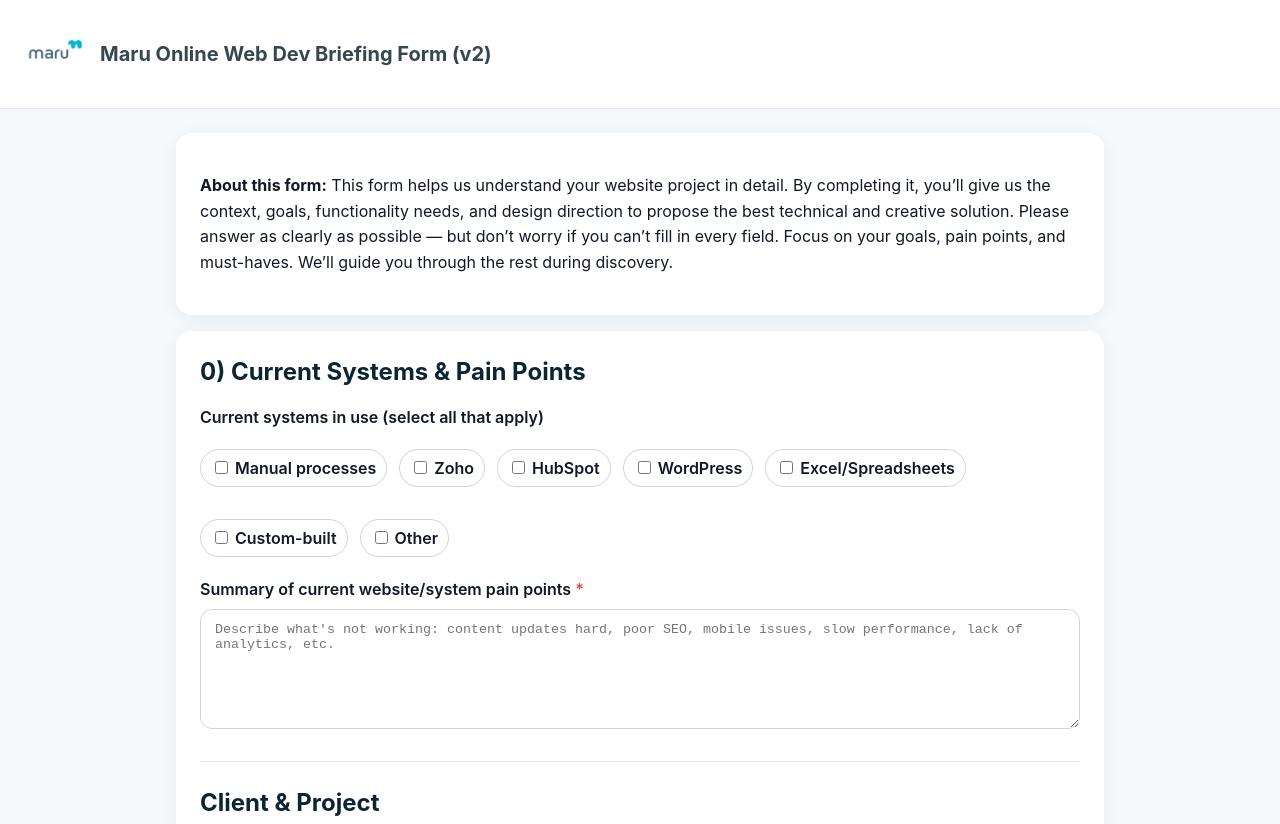
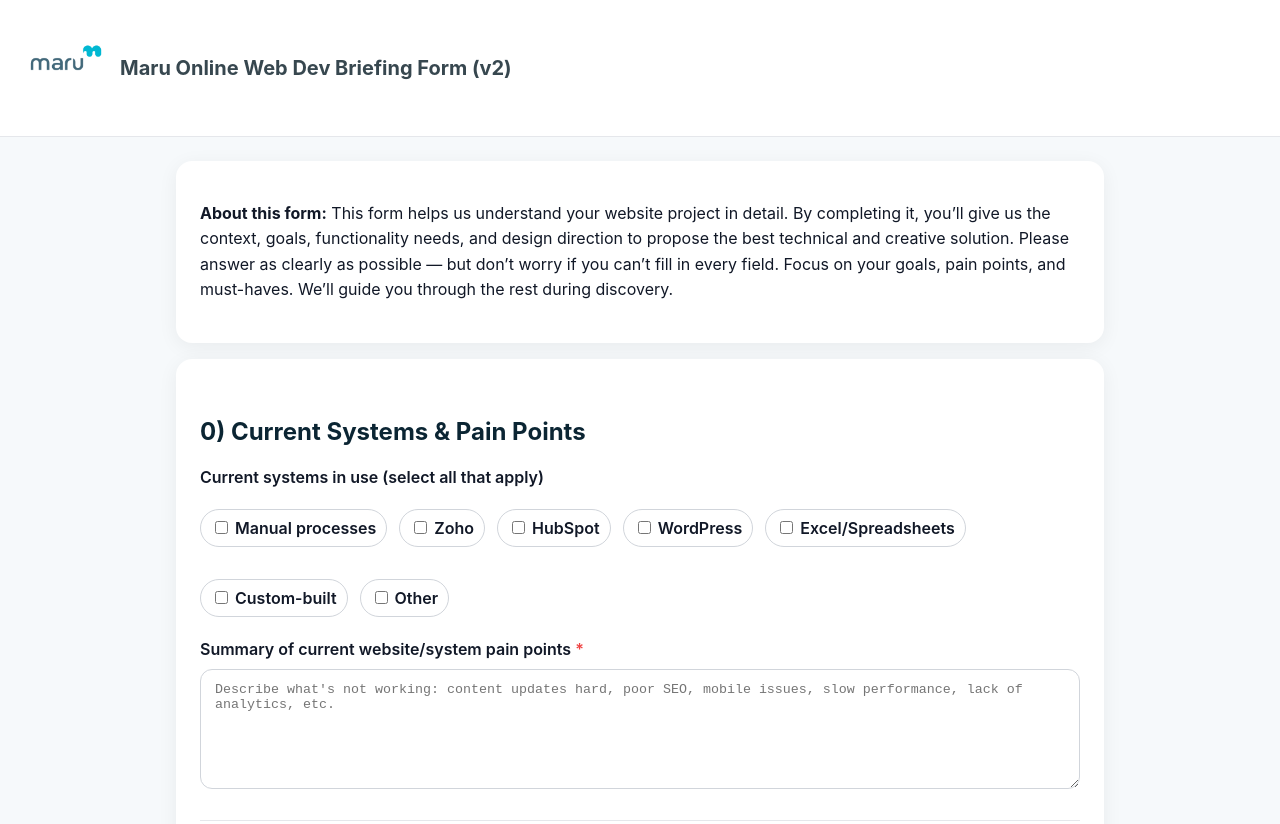
Before and after one commit to Jimmy-Motsei/maru-briefing-forms, a plain HTML site: page maru-web-dev-briefing-v2.html in a window 1280 px wide. Shown: the top 824 px of the page. Drawn offline with Linux system fonts and the light colour scheme.

Commit message:
Fix logo size and increase heading spacing for better visual separation

```diff
--- a/maru-web-dev-briefing-v2.html
+++ b/maru-web-dev-briefing-v2.html
@@ -8,7 +8,9 @@
   </head>
   <body>
     <header class="header">
-      <img src="assets/maru-logo.png" alt="Maru Online logo" />
+      <a href="https://www.maruonline.com" target="_blank" rel="noopener">
+        <img src="assets/maru-logo.png" alt="Maru Online logo" />
+      </a>
       <div class="title">Maru Online Web Dev Briefing Form (v2)</div>
     </header>
     <main class="container">
--- a/styles.css
+++ b/styles.css
@@ -29,7 +29,12 @@ body {
   z-index: 5;
 }
 .header img {
-  height: 60px;
+  height: 80px; /* 2x the headline height (1.25rem = 20px) */
+  cursor: pointer;
+  transition: opacity 0.2s;
+}
+.header img:hover {
+  opacity: 0.8;
 }
 .header .title {
   font-weight: 700;
@@ -49,7 +54,7 @@ body {
   margin: 16px 0;
 }
 h2 {
-  margin: 0 0 16px;
+  margin: 32px 0 16px;
   color: #0b2533;
   line-height: 1.4;
 }
```
